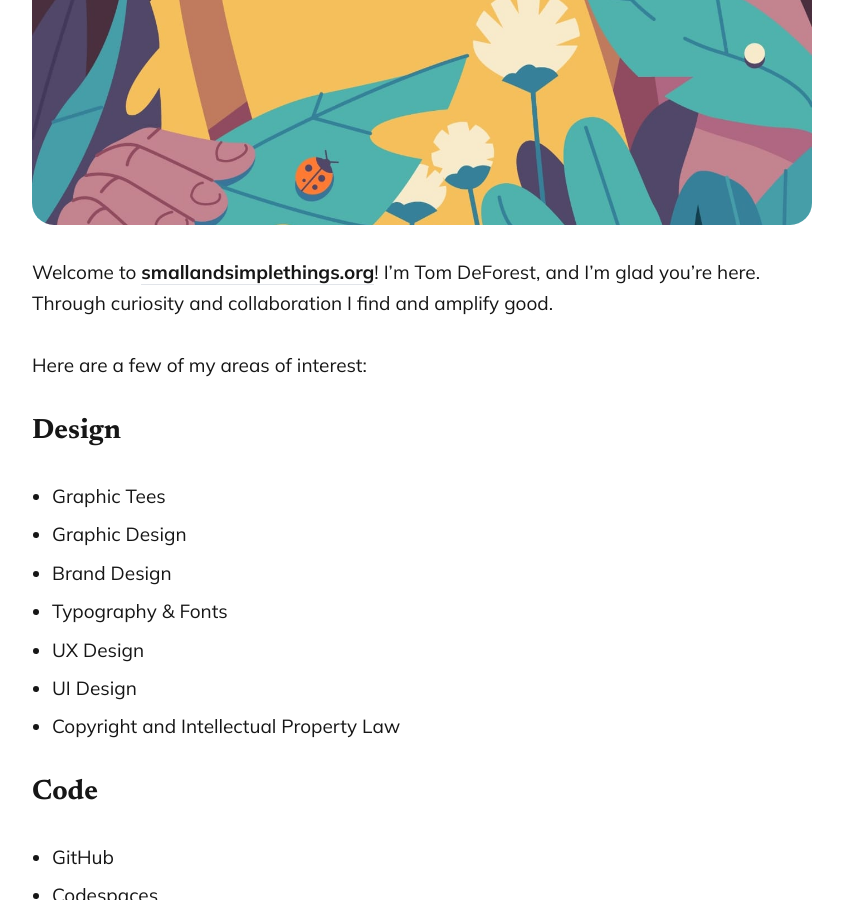
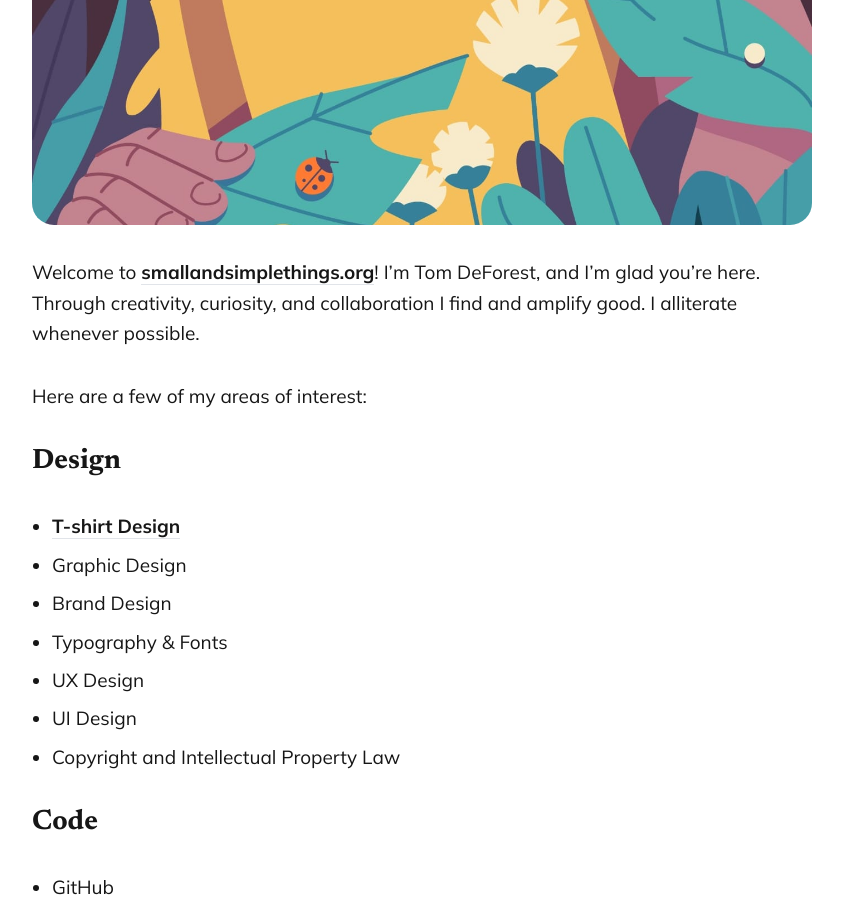
Before and after one commit to tomdeforest/tomdeforest.github.io, a Jekyll site: the page built from _pages/about.md, in a window 1280 px wide and 900 px high, scrolled down 593 px. Shown: the whole window, without its empty margins (218-1061 px from the left). Built offline with Jekyll 4.4.1, drawn with Linux system fonts in a browser that asks for light colours.

Commit message:
Added t-shirt project page, cotton bureau link

```diff
--- a/_data/settings.yml
+++ b/_data/settings.yml
@@ -30,6 +30,7 @@ menu_settings:
 social:
 - {icon: "fa-brands fa-instagram", link: "https://www.instagram.com/smallandsimplethings.org_/"}
 - {icon: "fa-brands fa-dribbble", link: "https://dribbble.com/smallandsimple"}
+- {icon: "fa-brands fa-cotton-bureau", link: "https://cottonbureau.com/people/small-simple-things"}
 
 # Example of adding a new link to the header and footer - {icon: "fa-brands fa-youtube", link: "https://youtube.com"}
 # Other icons can be found at https://fontawesome.com/icons
--- a/_pages/about.md
+++ b/_pages/about.md
@@ -5,12 +5,12 @@ permalink: /about/
 image: '/images/01-1.jpg'
 ---
 
-Welcome to [smallandsimplethings.org](https://www.smallandsimplethings.org)! I'm Tom DeForest, and I'm glad you're here. Through curiosity and collaboration I find and amplify good.
+Welcome to [smallandsimplethings.org](https://www.smallandsimplethings.org)! I'm Tom DeForest, and I'm glad you're here. Through creativity, curiosity, and collaboration I find and amplify good. I alliterate whenever possible.
 
 Here are a few of my areas of interest:
 
 ## Design
-- Graphic Tees
+- [T-shirt Design]({{site.baseurl}}/project/t-shirt-design)
 - Graphic Design
 - Brand Design
 - Typography & Fonts
```
Also changed, not shown: _projects/2023-01-10-wild-nature.md (deleted, +0 -38 lines), _projects/2023-01-31-t-shirt-design.md (added, +31 -0 lines), images/tee-keeper-medium.jpeg (added), images/tee-slow-down-sloth-md.jpeg (added), 1 other file.
